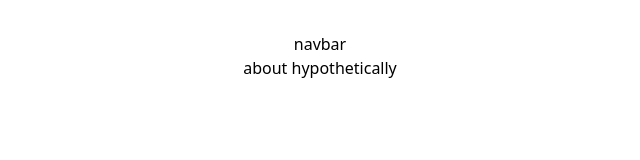
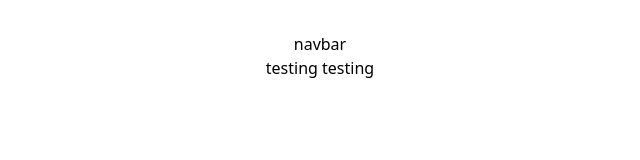
Before and after one commit to TAO-ENGR/club-website, a React (Vite) app in the folder club-website/: page /about in a window 1280 px wide. Shown: the top 160 px of the page, without its empty margins (320-960 px from the left). Built offline with nearby package versions, Linux system fonts and the light colour scheme.

Commit message:
ashley's branch

```diff
--- a/club-website/src/pages/About/About.jsx
+++ b/club-website/src/pages/About/About.jsx
@@ -1,7 +1,7 @@
 export default function About() {
     return (
         <div>
-            about hypothetically
+            testing testing
         </div>
     )
 }
```
